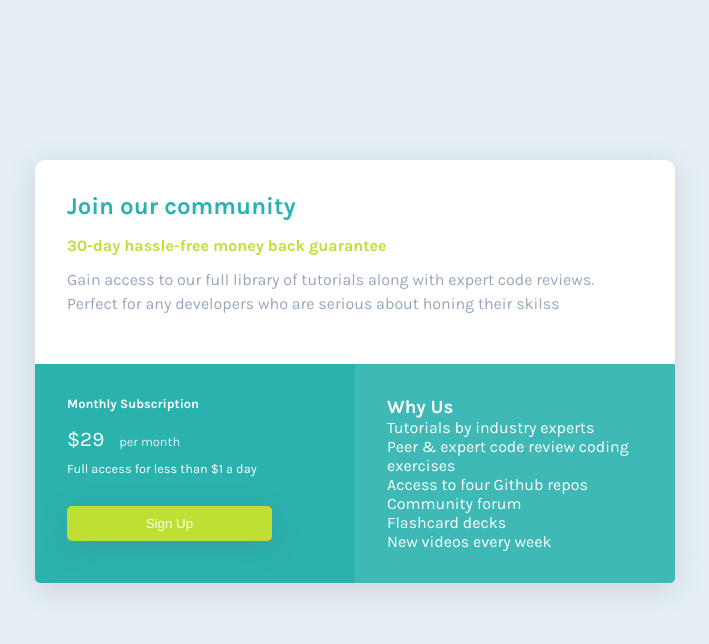
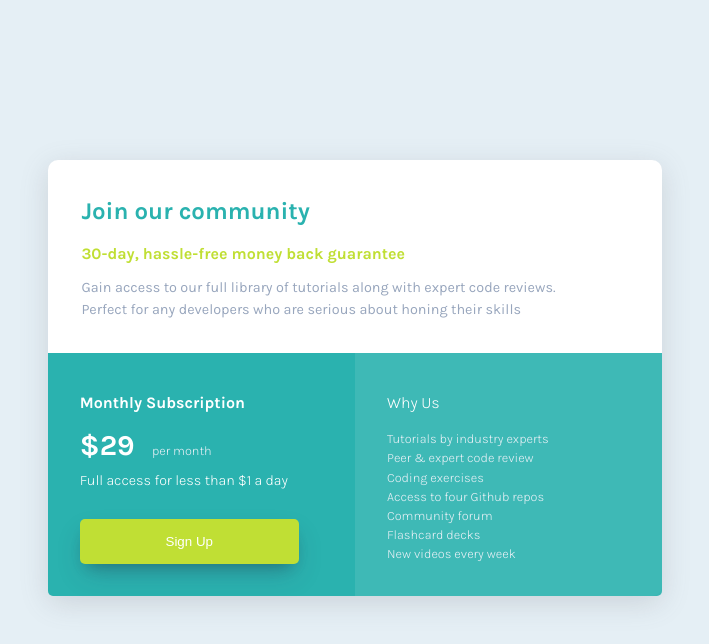
Before and after one commit to emmanuelkumah/frontEndMentor-SinglePriceG, a plain HTML site: page index.html in a window 1280 px wide. Shown: the whole page, without its empty margins (285-994 px from the left). Drawn offline with Linux system fonts and the light colour scheme.

Commit message:
Implement desktop design

```diff
--- a/index.html
+++ b/index.html
@@ -8,12 +8,12 @@
 </head>
 <body>
     <main>
-        <section class="container__headline">
+        <section class="headline">
             <h1>Join our community</h1>
-            <h2> 30-day hassle-free money back guarantee</h2>
+            <h2> 30-day, hassle-free money back guarantee</h2>
             <p>Gain access to our full library of tutorials along with expert code reviews.
-                Perfect for any developers who are serious about honing their skilss
             </p>
+            <p>Perfect for any developers who are serious about honing their skills</p>
         </section>
         <section class="row">
             <div class="column col__1">
@@ -29,7 +29,8 @@
                 <div class="contentTwo">
                    <h3>Why Us</h3>
                    <p>Tutorials by industry experts </p>
-                   <p>Peer & expert code review coding exercises</p>
+                   <p>Peer & expert code review </p>
+                   <p>Coding exercises</p>
                    <p>Access to four Github repos</p>
                    <p>Community forum </p>
                    <p>Flashcard decks</p>
--- a/style.css
+++ b/style.css
@@ -1,4 +1,4 @@
-@import url("https://fonts.googleapis.com/css2?family=Karla:wght@400;700&display=swap");
+@import url("https://fonts.googleapis.com/css2?family=Karla:wght@300;400;700&display=swap");
 * {
   margin: 0;
   padding: 0;
@@ -23,25 +23,26 @@ main {
   background-color: #fff;
   border-radius: 10px;
   box-shadow: rgba(100, 100, 111, 0.2) 0px 7px 29px 0px;
-  width: 50vw;
+  width: 48vw;
 }
-.container__headline,
-.container__column {
-  padding: 2rem;
+.headline {
+  padding-top: 2.3rem;
+  padding-left: 2.1rem;
+  margin-bottom: 2rem;
 }
-.container__headline h1 {
+.headline h1 {
   color: var(--Cyan);
-  margin-bottom: 1rem;
+  padding-bottom: 1.2rem;
 }
-.container__headline h2 {
+.headline h2 {
   color: var(--brightYellow);
   font-size: 1rem;
-  margin-bottom: 0.8rem;
+  margin-bottom: 0.9rem;
 }
-.container__headline p {
+.headline p {
   color: var(--grayishBlue);
   line-height: 1.5;
-  margin-bottom: 1rem;
+  font-size: 0.9rem;
 }
 .row {
   display: flex;
@@ -63,19 +64,23 @@ main {
   padding: 2rem;
 }
 .contentOne h3 {
-  font-size: 0.8rem;
-  margin-bottom: 1rem;
+  font-size: 1rem;
+  padding-top: 0.5rem;
+  margin-bottom: 1.1rem;
 }
 .contentOne p {
-  font-size: 1.3rem;
+  font-size: 1.8rem;
+  font-weight: 700;
 }
 .contentOne p:nth-child(3) {
-  font-size: 0.8rem;
+  font-size: 0.9rem;
+  font-weight: 300;
   padding-top: 10px;
   padding-bottom: 10px;
 }
 span {
   font-size: 0.8rem;
+  font-weight: 300;
   padding-left: 10px;
   color: var(--lightGray);
 }
@@ -84,9 +89,22 @@ button {
   outline: none;
   border: none;
   border-radius: 5px;
-  width: 80%;
-  padding: 10px;
+  width: 90%;
+  padding: 15px;
   color: #fff;
   margin-top: 20px;
-  box-shadow: rgba(100, 100, 111, 0.2) 0px 7px 29px 0px;
+  box-shadow: rgba(50, 50, 93, 0.25) 0px 13px 27px -5px,
+    rgba(0, 0, 0, 0.3) 0px 8px 16px -8px;
 }
+.contentTwo h3 {
+  font-size: 1rem;
+  font-weight: 300;
+  padding-top: 0.5rem;
+  margin-bottom: 1.1rem;
+}
+.contentTwo p {
+  font-size: 0.8rem;
+  font-weight: 300;
+  line-height: 1.5;
+  color: var(--lightGray);
+}
```
